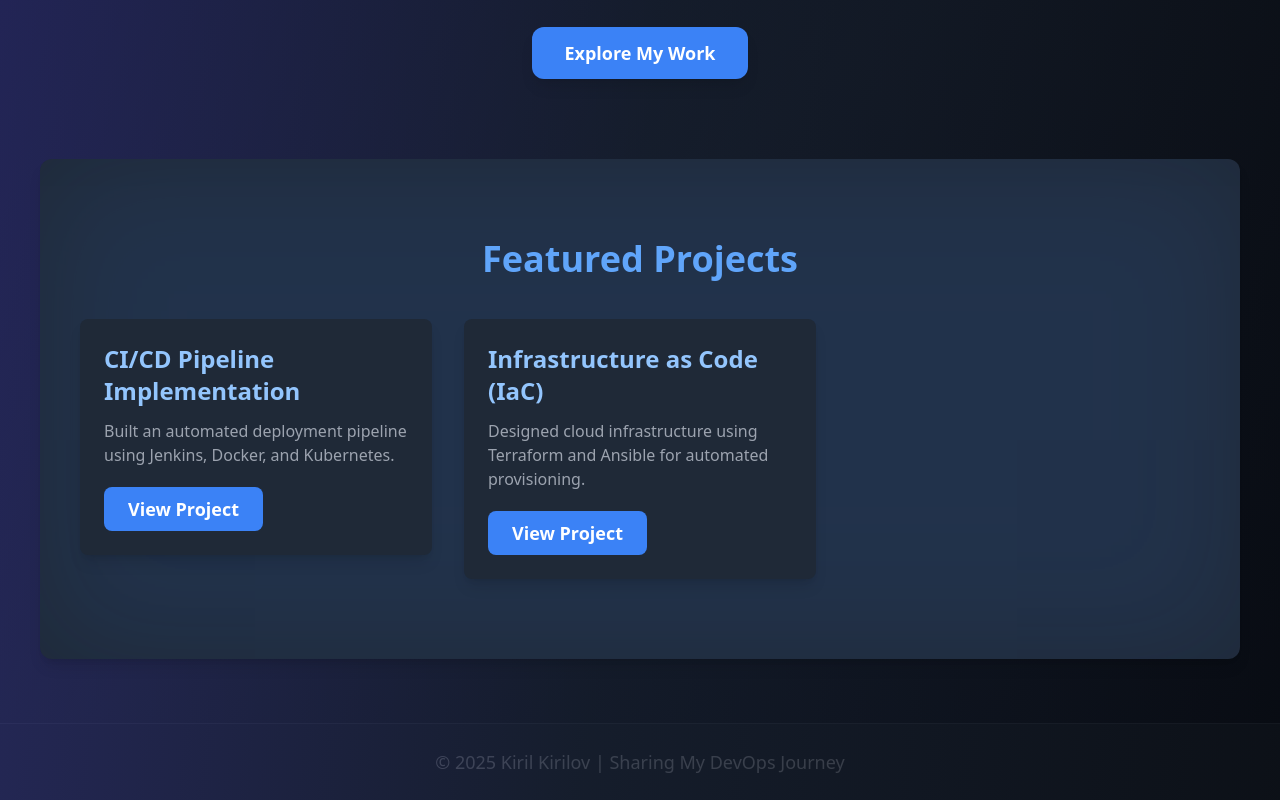
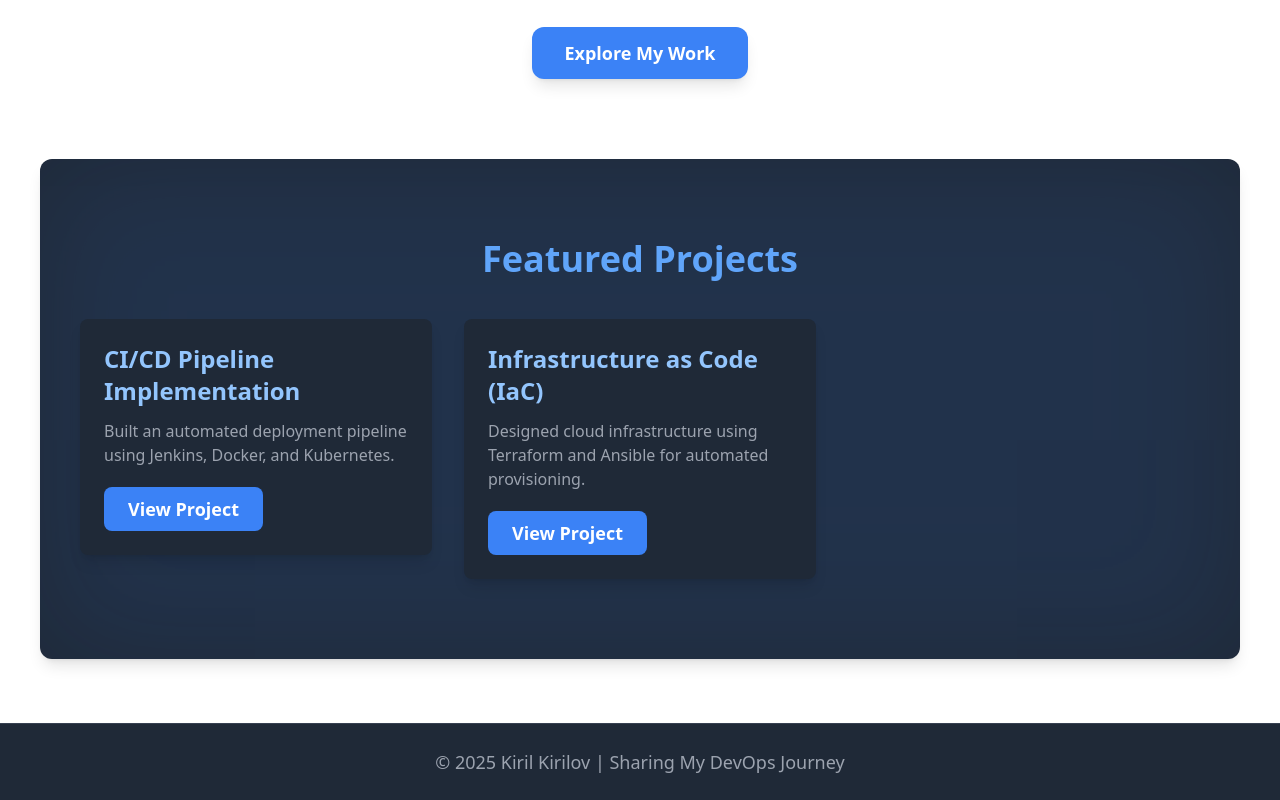
Before and after one commit to KirilKirilov966/website, a Next.js app: page / in a window 1280 px wide. Shown: the part 323-1123 px from the top of the page. Built offline with nearby package versions, Linux system fonts and the light colour scheme.

Commit message:
last change index

```diff
--- a/pages/index.js
+++ b/pages/index.js
@@ -4,23 +4,18 @@ import Link from "next/link";
 import { Card, CardContent } from "../components/ui/card";
 import { Button } from "../components/ui/button";
 import { motion } from "framer-motion";
+import AnimatedBackground from "../components/AnimatedBackground"; // adjust the path as needed
 
 export default function Home() {
   return (
-    <div className="relative min-h-screen bg-gradient-to-br from-gray-900 via-gray-800 to-gray-900 text-white overflow-hidden">
+    <div className="relative min-h-screen text-white overflow-hidden">
       <Head>
         <title>Kiril Kirilov | DevOps Portfolio</title>
         <meta name="description" content="Follow Kiril Kirilov's DevOps journey and projects." />
       </Head>
 
-      {/* Animated Background */}
-      <div className="absolute inset-0 overflow-hidden">
-        <motion.div
-          className="absolute top-0 left-0 w-full h-full bg-gradient-to-r from-indigo-900 via-gray-900 to-black opacity-70"
-          animate={{ scale: [1, 1.5, 1], rotate: [0, 10, -10, 0] }}
-          transition={{ duration: 15, repeat: Infinity, repeatType: "mirror" }}
-        />
-      </div>
+      {/* New Animated Background */}
+      <AnimatedBackground />
 
       <motion.header
         initial={{ y: -100, opacity: 0 }}
@@ -43,7 +38,13 @@ export default function Home() {
         transition={{ duration: 1 }}
         className="flex flex-col items-center justify-center text-center py-20 px-6 relative z-10"
       >
-        <motion.h2 className="text-6xl font-extrabold text-blue-400" animate={{ scale: [1, 1.1, 1] }} transition={{ repeat: Infinity, duration: 2 }}>My DevOps Journey</motion.h2>
+        <motion.h2
+          className="text-6xl font-extrabold text-blue-400"
+          animate={{ scale: [1, 1.1, 1] }}
+          transition={{ repeat: Infinity, duration: 2 }}
+        >
+          My DevOps Journey
+        </motion.h2>
         <p className="text-xl text-gray-300 mt-6 max-w-2xl leading-relaxed">
           Exploring cloud technologies, automation, and scalable infrastructure. Passionate about CI/CD, Kubernetes, and Terraform.
         </p>
@@ -55,14 +56,20 @@ export default function Home() {
       </motion.main>
 
       <section className="relative py-20 px-10 bg-gray-800 rounded-xl shadow-lg mx-10 overflow-hidden">
-        <motion.div className="absolute top-0 left-0 w-full h-full bg-blue-500 opacity-10 blur-3xl" animate={{ scale: [1, 1.5, 1] }} transition={{ repeat: Infinity, duration: 6 }}></motion.div>
+        <motion.div
+          className="absolute top-0 left-0 w-full h-full bg-blue-500 opacity-10 blur-3xl"
+          animate={{ scale: [1, 1.5, 1] }}
+          transition={{ repeat: Infinity, duration: 6 }}
+        ></motion.div>
         <h3 className="text-4xl font-bold text-center text-blue-400 relative z-10">Featured Projects</h3>
         <div className="grid grid-cols-1 md:grid-cols-2 lg:grid-cols-3 gap-8 mt-10 relative z-10">
           <motion.div whileHover={{ scale: 1.05 }}>
             <Card>
               <CardContent className="p-6 bg-gray-900 rounded-xl shadow-lg hover:shadow-2xl transition duration-300">
                 <h4 className="text-2xl font-semibold text-blue-300">CI/CD Pipeline Implementation</h4>
-                <p className="text-gray-400 mt-3">Built an automated deployment pipeline using Jenkins, Docker, and Kubernetes.</p>
+                <p className="text-gray-400 mt-3">
+                  Built an automated deployment pipeline using Jenkins, Docker, and Kubernetes.
+                </p>
                 <Button className="mt-5 bg-blue-500 px-6 py-2 rounded-lg hover:bg-blue-600">
                   <Link href="https://github.com/KirilKirilov966/ci-cd-web-app">View Project</Link>
                 </Button>
@@ -73,7 +80,9 @@ export default function Home() {
             <Card>
               <CardContent className="p-6 bg-gray-900 rounded-xl shadow-lg hover:shadow-2xl transition duration-300">
                 <h4 className="text-2xl font-semibold text-blue-300">Infrastructure as Code (IaC)</h4>
-                <p className="text-gray-400 mt-3">Designed cloud infrastructure using Terraform and Ansible for automated provisioning.</p>
+                <p className="text-gray-400 mt-3">
+                  Designed cloud infrastructure using Terraform and Ansible for automated provisioning.
+                </p>
                 <Button className="mt-5 bg-blue-500 px-6 py-2 rounded-lg hover:bg-blue-600">
                   <Link href="https://github.com/KirilKirilov966">View Project</Link>
                 </Button>
@@ -87,9 +96,11 @@ export default function Home() {
         initial={{ y: 100, opacity: 0 }}
         animate={{ y: 0, opacity: 1 }}
         transition={{ duration: 0.8 }}
-        className="py-6 text-center bg-gray-800 mt-16 border-t border-gray-700 shadow-lg"
+        className="py-6 text-center bg-gray-800 mt-16 border-t border-gray-700 shadow-lg relative z-10"
       >
-        <p className="text-gray-400 text-lg">&copy; 2025 Kiril Kirilov | Sharing My DevOps Journey</p>
+        <p className="text-gray-400 text-lg">
+          &copy; 2025 Kiril Kirilov | Sharing My DevOps Journey
+        </p>
       </motion.footer>
     </div>
   );
```
